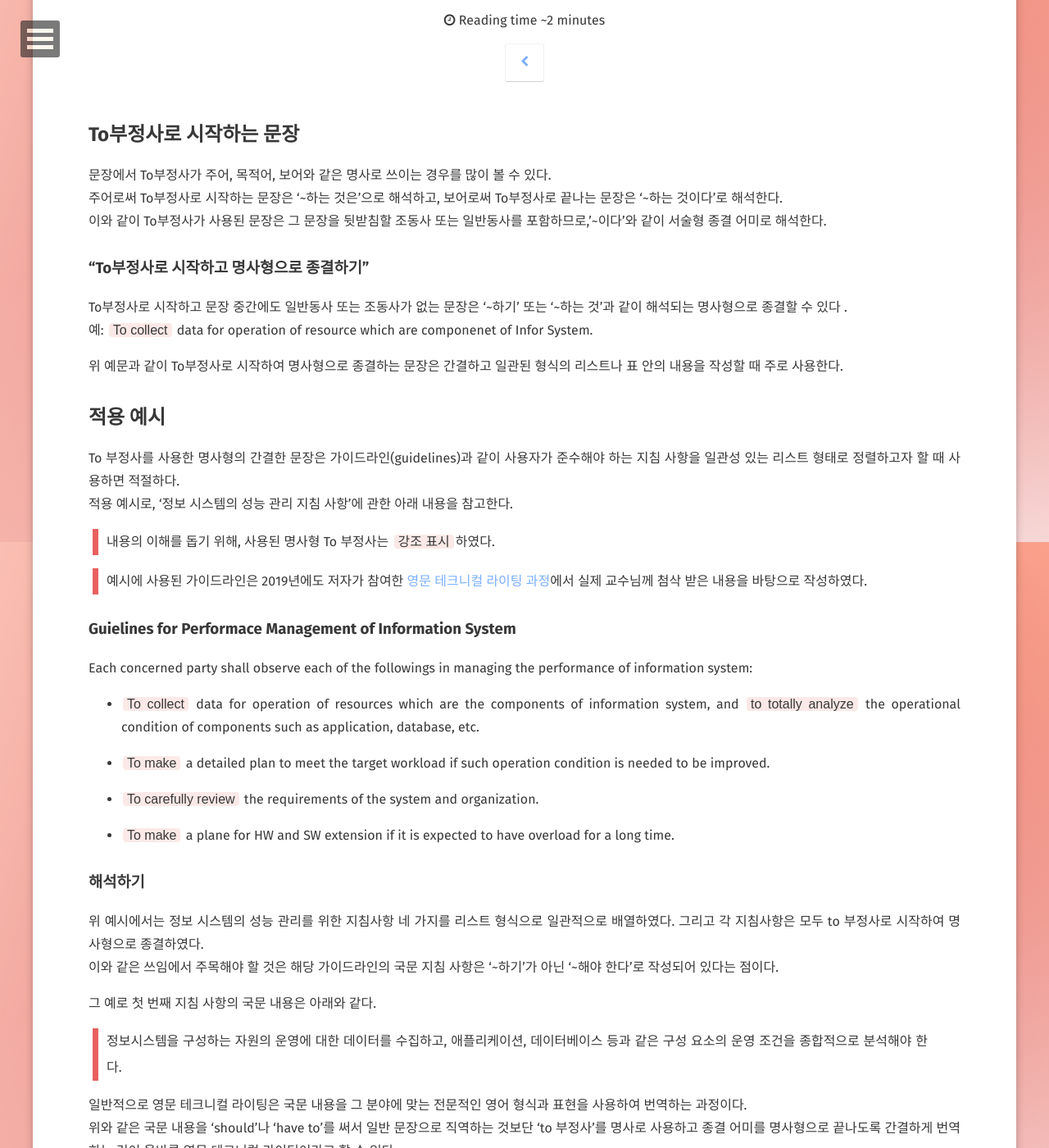
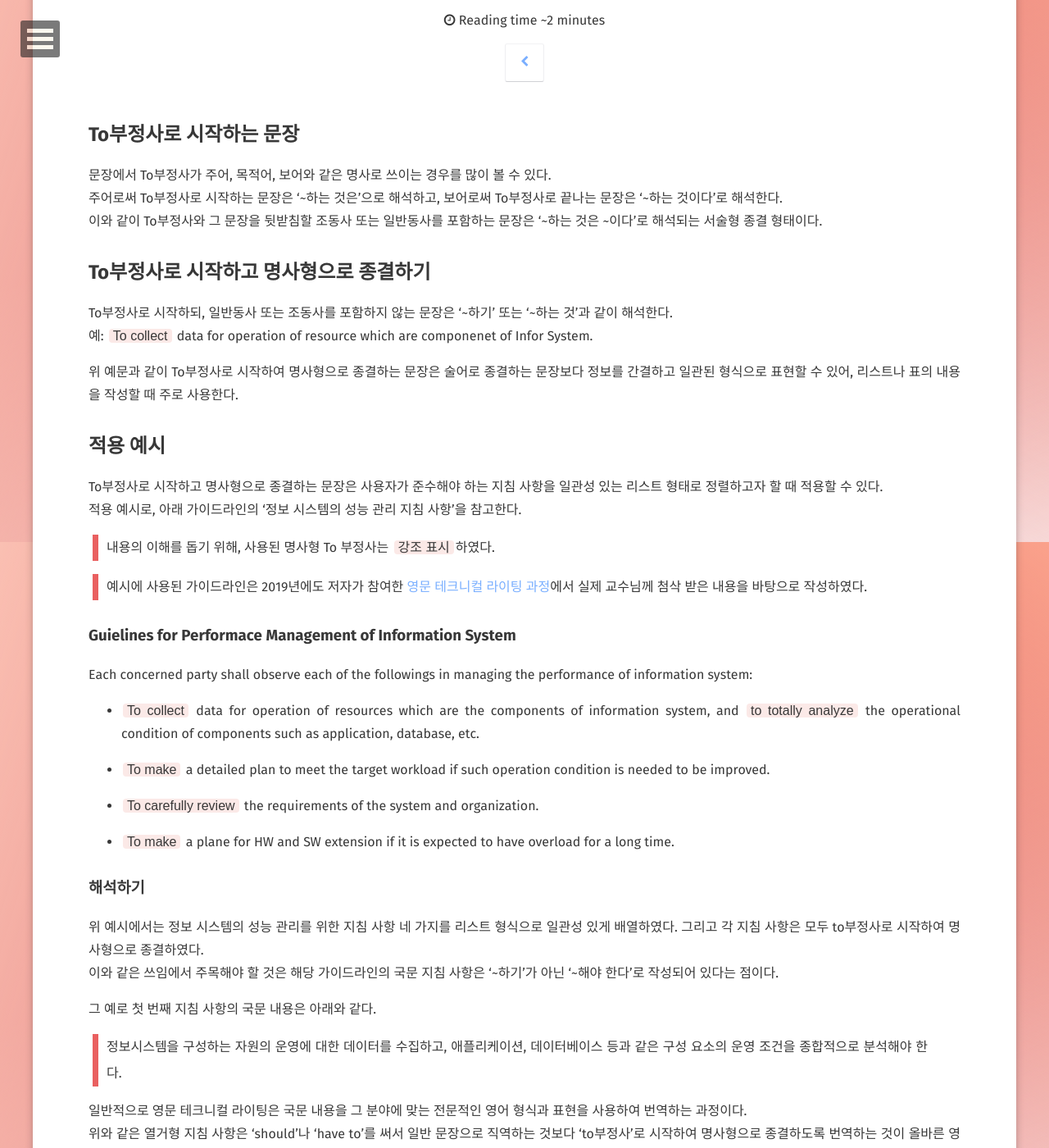
Before and after one commit to dora-author/dora-author.github.io, a Jekyll site: the page built from _posts/eng/2022-09-08-Eg-tov 2.md, in a window 1280 px wide and 1400 px high, scrolled down 239 px. Shown: the whole window at 82% size. Built offline with Jekyll 4.4.1, drawn with Linux system fonts in a browser that asks for light colours; some web fonts are replaced; comment, search, counter and statistics services are not loaded; some of the changed text lies outside the part shown.

Commit message:
Update 22-09-23

```diff
--- a/_posts/eng/2022-09-08-Eg-tov 2.md
+++ b/_posts/eng/2022-09-08-Eg-tov 2.md
@@ -12,18 +12,18 @@ comments: true
 ## To부정사로 시작하는 문장
 문장에서 To부정사가 주어, 목적어, 보어와 같은 명사로 쓰이는 경우를 많이 볼 수 있다.<br>
 주어로써 To부정사로 시작하는 문장은 '~하는 것은'으로 해석하고, 보어로써 To부정사로 끝나는 문장은 '~하는 것이다'로 해석한다.<br>
-이와 같이 To부정사가 사용된 문장은 그 문장을 뒷받침할 조동사 또는 일반동사를 포함하므로,'~이다'와 같이 서술형 종결 어미로 해석한다.
+이와 같이 To부정사와 그 문장을 뒷받침할 조동사 또는 일반동사를 포함하는 문장은 '~하는 것은 ~이다'로 해석되는 서술형 종결 형태이다. <br>
 
-### "To부정사로 시작하고 명사형으로 종결하기"
-To부정사로 시작하고 문장 중간에도 일반동사 또는 조동사가 없는 문장은 '~하기' 또는 '~하는 것'과 같이 해석되는 명사형으로 종결할 수 있다 .<br>
+## To부정사로 시작하고 명사형으로 종결하기
+To부정사로 시작하되, 일반동사 또는 조동사를 포함하지 않는 문장은 '~하기' 또는 '~하는 것'과 같이 해석한다. <br>
   예: ``To collect`` data for operation of resource which are componenet of Infor System.
 
-위 예문과 같이 To부정사로 시작하여 명사형으로 종결하는 문장은 간결하고 일관된 형식의 리스트나 표 안의 내용을 작성할 때 주로 사용한다.
-<br>
+위 예문과 같이 To부정사로 시작하여 명사형으로 종결하는 문장은 술어로 종결하는 문장보다 정보를 간결하고 일관된 형식으로 표현할 수 있어,
+리스트나 표의 내용을 작성할 때 주로 사용한다. <br>
 
 ## 적용 예시
-To 부정사를 사용한 명사형의 간결한 문장은 가이드라인(guidelines)과 같이 사용자가 준수해야 하는 지침 사항을 일관성 있는 리스트 형태로 정렬하고자 할 때 사용하면 적절하다. <br>
-적용 예시로, '정보 시스템의 성능 관리 지침 사항'에 관한 아래 내용을 참고한다. <br>
+To부정사로 시작하고 명사형으로 종결하는 문장은 사용자가 준수해야 하는 지침 사항을 일관성 있는 리스트 형태로 정렬하고자 할 때 적용할 수 있다. <br>
+적용 예시로, 아래 가이드라인의 '정보 시스템의 성능 관리 지침 사항'을 참고한다. <br>
 
 > 내용의 이해를 돕기 위해, 사용된 명사형 To 부정사는 `강조 표시`하였다.
 
@@ -41,12 +41,12 @@ Each concerned party shall observe each of the followings in managing the perfor
   - `To make` a plane for HW and SW extension if it is expected to have overload for a long time.
 
 ### 해석하기
-위 예시에서는 정보 시스템의 성능 관리를 위한 지침사항 네 가지를 리스트 형식으로 일관적으로 배열하였다. 그리고 각 지침사항은 모두 to 부정사로 시작하여 명사형으로 종결하였다. <br>
-이와 같은 쓰임에서 주목해야 할 것은 해당 가이드라인의 국문 지침 사항은 '~하기'가 아닌 '~해야 한다'로 작성되어 있다는 점이다. <br>
+위 예시에서는 정보 시스템의 성능 관리를 위한 지침 사항 네 가지를 리스트 형식으로 일관성 있게 배열하였다. 그리고 각 지침 사항은 모두 to부정사로 시작하여 명사형으로 종결하였다. <br>
+이와 같은 쓰임에서 주목해야 할 것은 해당 가이드라인의 국문 지침 사항은 '~하기'가 아닌 '~해야 한다'로 작성되어 있다는 점이다.<br>
 
 그 예로 첫 번째 지침 사항의 국문 내용은 아래와 같다.
 
   > 정보시스템을 구성하는 자원의 운영에 대한 데이터를 수집하고, 애플리케이션, 데이터베이스 등과 같은 구성 요소의 운영 조건을 종합적으로 분석해야 한다.
 
 일반적으로 영문 테크니컬 라이팅은 국문 내용을 그 분야에 맞는 전문적인 영어 형식과 표현을 사용하여 번역하는 과정이다. <br>
-위와 같은 국문 내용을 'should'나 'have to'를 써서 일반 문장으로 직역하는 것보단 'to 부정사'를 명사로 사용하고 종결 어미를 명사형으로 끝나도록 간결하게 번역하는 것이 올바른 영문 테크니컬 라이팅이라고 할 수 있다.
+위와 같은 열거형 지침 사항은 'should'나 'have to'를 써서 일반 문장으로 직역하는 것보다 'to부정사'로 시작하여 명사형으로 종결하도록 번역하는 것이 올바른 영문 테크니컬 라이팅이라고 할 수 있다.
```
Also changed, not shown: _posts/docs/2022-09-22-sphinx.md (+3 -2 lines), _posts/tech/2022-09-18-network-ssl.md (+3 -2 lines), 4 other files.
